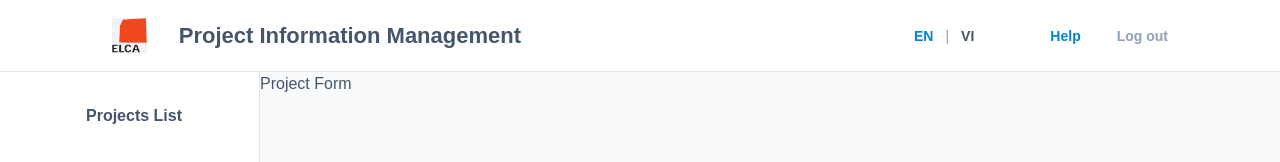
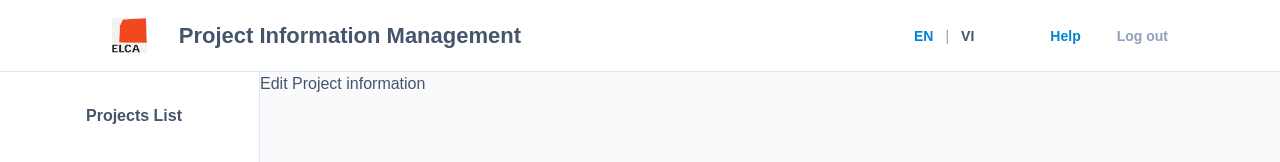
Before and after one commit to thPhonG-oss/pilot-project-fe, a React (Vite) app: page /projects/1/edit in a window 1280 px wide. Shown: the top 162 px of the page. Built offline with nearby package versions, Linux system fonts and the light colour scheme; no server answers.

Commit message:
feat(create-project): add handle click project number to navigate to edit project page

```diff
--- a/src/components/ProjectsTable.tsx
+++ b/src/components/ProjectsTable.tsx
@@ -1,15 +1,17 @@
 import { useEffect, useState } from "react";
 import { useTranslation } from "react-i18next";
 import { FaRegTrashAlt } from "react-icons/fa";
+import { Link } from "react-router-dom";
 import type { Project } from "../types/project";
 import { formatProjectDate } from "../utils/dateUtils";
 
 type ProjectsTableProps = {
     projects: Project[],
     isLoading: boolean,
+    getEditPath: (project: Project) => string
 }
 
-export function ProjectsTable({projects, isLoading}: ProjectsTableProps) {
+export function ProjectsTable({projects, isLoading, getEditPath}: ProjectsTableProps) {
   const [selectedProjectIds, setSelectedProjectIds] = useState<Set<number>>(new Set())
   const { t } = useTranslation();
   const selectedCount = selectedProjectIds.size
@@ -75,7 +77,9 @@ export function ProjectsTable({projects, isLoading}: ProjectsTableProps) {
                     />
                   </td>
                   <td className="h-10 border-r border-t border-slate-200 px-3 text-right">
-                      {project.projectNumber}
+                       <Link className="font-semibold text-sky-700 no-underline hover:underline" to={getEditPath(project)}>
+                              {project.projectNumber}
+                       </Link>
                   </td>
                   <td className="h-10 border-r border-t border-slate-200 px-4">{project.name}</td>
                   <td className="h-10 border-r border-t border-slate-200 px-4">
--- a/src/pages/ProjectFormPage.tsx
+++ b/src/pages/ProjectFormPage.tsx
@@ -1,10 +1,13 @@
+import { useTranslation } from "react-i18next";
 
 
+type ProjectFormPageProps = { mode: 'create' | 'edit'}
 
-export function ProjectFormPage({ mode: _mode }: { mode: 'create' | 'edit' }) {
+export function ProjectFormPage({ mode }: ProjectFormPageProps) {
+    const { t } = useTranslation()
     return (
         <div>
-            <h1>Project Form</h1>
+            <h1>{mode === 'create' ? t('project.newTitle') : t('project.editTitle')}</h1>
         </div>
     )
 }
--- a/src/pages/ProjectListPage.tsx
+++ b/src/pages/ProjectListPage.tsx
@@ -1,6 +1,6 @@
 import { useEffect, useMemo, useState } from "react";
 import { useTranslation } from "react-i18next";
-import { useSearchParams } from "react-router-dom";
+import { useLocation, useSearchParams } from "react-router-dom";
 import { Pagination } from "../components/Pagination";
 import { ProjectFilter } from "../components/ProjectFilter";
 import { ProjectsTable } from "../components/ProjectsTable";
@@ -25,6 +25,8 @@ export function ProjectListPage() {
     const [filters, setFilters] = useState<ProjectFiltersValue>(() => readFilters(searchParams))
     const appliedFilters = useMemo(() => readFilters(searchParams), [searchParams])
     const page = Number(searchParams.get('page') ?? '1') || 1
+    const location = useLocation()
+    const returnTo = `${location.pathname}${location.search}`
 
     useEffect(() => {
       setFilters(readFilters(searchParams))
@@ -131,6 +133,7 @@ export function ProjectListPage() {
           <ProjectsTable
             projects={projects}
             isLoading={isLoading}
+            getEditPath={(project) => `/projects/${project.id}/edit?returnTo=${encodeURIComponent(returnTo)}`}
           />
           <Pagination
             currentPage={page}
```
